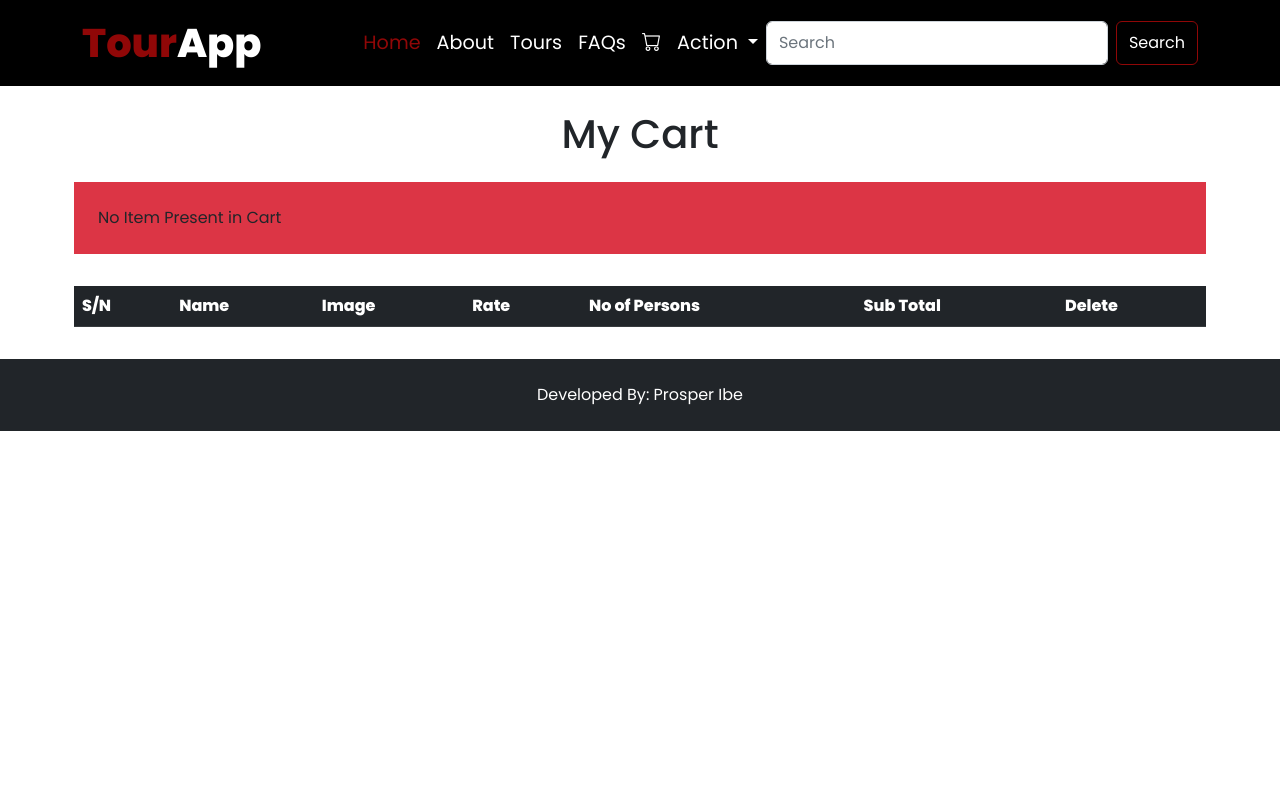
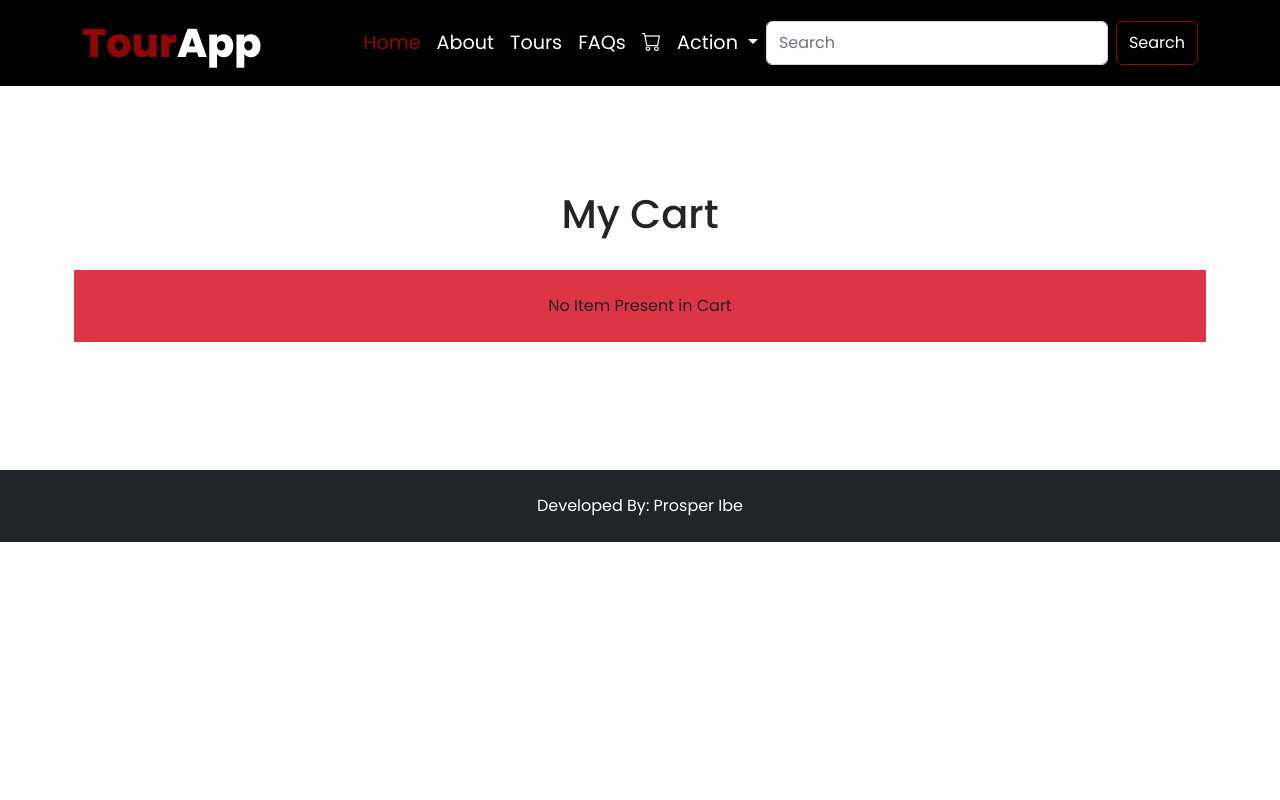
Before and after one commit to Prosperibe12/tourapp, a Django app: page /mycart/ in a window 1280 px wide. Run offline with Django 4.2, Linux system fonts and the light colour scheme; lists and menus that the app fills with data are empty; parts of the project's set-up code (start-up, migrations or seed data) failed here and were passed over; some libraries are stand-ins or nearby versions; some web fonts are replaced.

Commit message:
Effect Changes

```diff
--- a/templates/base.html
+++ b/templates/base.html
@@ -13,7 +13,7 @@
 
         <link rel="stylesheet" href="https://cdn.jsdelivr.net/npm/bootstrap-icons@1.9.1/font/bootstrap-icons.css">
 
-    <link rel="stylesheet" href="{% static 'css/style.css' %}">
+        <link rel="stylesheet" type="text/css" href="{% static 'css/style.css' %}">
     </head>
     <body>
         <!-- nav -->
--- a/templates/headings/footer.html
+++ b/templates/headings/footer.html
@@ -1,5 +1,5 @@
-<section id="footer">
+<footer>
     <div class="py-4 bg-dark text-center text-white">
         Developed By: Prosper Ibe
     </div>
-</section>
+</footer>
--- a/templates/tour/mycart.html
+++ b/templates/tour/mycart.html
@@ -7,13 +7,14 @@
 
 {% block container %}
       <!-- section 3 -->
-    <section id="main">
-        <div class="intro text-center my-4">
+    <section id="overview-main" class="my-5 py-5">
+        <div class="intro text-center my-2">
           <h1>My Cart</h1>
         </div>
 
         <div class="container my-3">
-            <div class="row g-3">
+            <div class="row g-3 my-2">
+            {% if cart %}
                 <table class="table table-hover table-dark text-white">
                     <thead>
                         <tr>
@@ -28,7 +29,6 @@
                         </tr>
                     </thead>
                     <tbody>
-                        {% if cart %}
                         {% for item in cart.cartproduct_set.all %}
                             <tr>
                                 <td>{{forloop.counter}}</td>
@@ -60,11 +60,11 @@
                                     <td colspan="3"><button type="submit" class="btn btn-info" disabled>Proceed to Checkout</button></td>
                                 {% endif %}
                             </tr>
-                        {% else %}
-                        <p class="bg-danger p-4">No Item Present in Cart</p>
-                        {% endif %}
                     </tbody>
                 </table>
+                {% else %}
+                    <p class="bg-danger p-4 text-center">No Item Present in Cart</p>
+                {% endif %}
             </div>
         </div>
     </section>
--- a/templates/tour/overview.html
+++ b/templates/tour/overview.html
@@ -69,7 +69,7 @@
                 </div>
               </div>
             {% else %}
-                <p class="bg-danger p-5">No content here</p>
+                <p class="bg-danger p-5 text-center">No content here</p>
             {% endif %}
     </div>
   </section>
--- a/templates/users/dashboard.html
+++ b/templates/users/dashboard.html
@@ -5,7 +5,7 @@
 {% endblock title %}
 
 {% block container %}
-    <div class="container my-5">
+    <div class="container mt-5">
         <div class="card p-5">
             <div class="row">
                 <div class="col-md-5 text-center">
@@ -22,7 +22,7 @@
                         <a href="{% url 'updateprofile' %}" class="list-group-item btn btn-success">Update Profile</a>
                       </ul>
                     {% else %}
-                      <p class="lead bg-warning p-3">No Info</p>
+                      <p class="lead bg-warning p-3 text-center">No Info</p>
                     {% endif %}
 
                 </div>
--- a/templates/users/login.html
+++ b/templates/users/login.html
@@ -5,7 +5,7 @@
 {% endblock title %}
 
 {% block container %}
-    <div class="container my-5">
+    <div class="container mt-5">
         <div class="row">
             <div class="col-md-6 mx-auto">
                 <div class="card p-5 my-3">
--- a/tour/views.py
+++ b/tour/views.py
@@ -69,7 +69,7 @@ def addtocart(request, id):
     # get Tour place by id
     cart_product = Tour.objects.get(id=id)
     print(cart_product)
-    # check if cart exist
+    # check if cart exist in session
     cart_id = request.session.get('cart_id', None)
     if cart_id:
         cart_item = Cart.objects.get(id=cart_id)
@@ -89,14 +89,12 @@ def addtocart(request, id):
             cart_item.total = cart_product.price
             cart_item.save()
             messages.success(request, 'Item has been Increased.')
-
         # add item in cart
         else:
             cartproduct = CartProduct.objects.create(cart=cart_item, place=cart_product, rate=cart_product.price, per_person=1, subtotal=cart_product.price)
             cart_item.total += cart_product.price
             cart_item.save()
             messages.success(request, 'New Item Added in Cart')
-
     else:
         cart_item = Cart.objects.create(total=0)
         print(f'Hello:::{cart_item.id}')
@@ -114,7 +112,7 @@ def addtocart(request, id):
 # users cart
 def myCart(request):
 
-    # create session
+    # get session cart
     cart_id = request.session.get('cart_id', None)
     # if cart_id exist
     if cart_id:
--- a/tourapp/settings.py
+++ b/tourapp/settings.py
@@ -27,9 +27,9 @@ BASE_DIR = Path(__file__).resolve().parent.parent
 SECRET_KEY = 'django-insecure-d8sc52ra8xp+0&$ixh#&wwg#a0vg!ux1=ohi3_wkc0or@)c%#h'
 
 # SECURITY WARNING: don't run with debug turned on in production!
-DEBUG = False
+DEBUG = True
 
-ALLOWED_HOSTS = ['3.92.44.249']
+ALLOWED_HOSTS = ['3.92.44.249', '127.0. 0.1:8000', '*']
 
 
 # Application definition
--- a/tourapp/static/css/style.css
+++ b/tourapp/static/css/style.css
@@ -5,8 +5,15 @@
     font-family: Poppins, Lily;
 }
 
+html {
+    position: relative;
+    min-height: 100%;
+}
+
 body{
     margin: 0;
+    position: relative;
+    min-height: 100%;
 }
 
 :root{
@@ -186,6 +193,14 @@ h3{
     margin: 0 0 auto;
 }
 
+/* footer {
+    position:absolute;
+    left:0px;
+    bottom:18px;
+    height:30px;
+    width:100%;
+} */
+
 /* media query */
 @media screen and (max-width: 520px){
     #banner img{
--- a/users/views.py
+++ b/users/views.py
@@ -10,6 +10,7 @@ from django.contrib.auth.decorators import login_required
 # function for register
 def register(request):
 
+    # prevent authenicated users from going to dashboard
     if request.user.is_authenticated:
         messages.warning(request, 'Already Logged In')
         redirect('dashboard')
```
Also changed, not shown: templates/tour/index.html (+3 -4 lines), db.sqlite3. Lines whose indentation alone changed are shown as unchanged.
